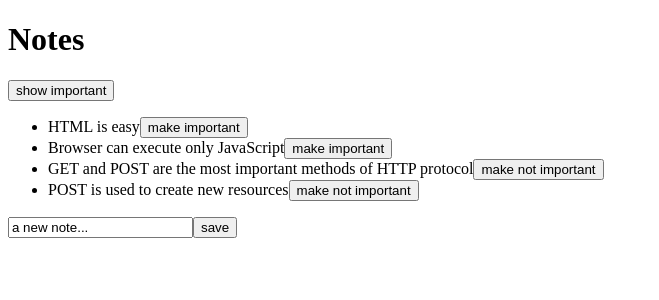
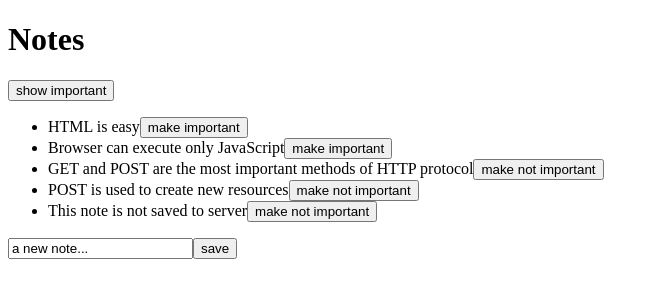
Before and after one commit to jaiminxp/fullstackopen, a React (Vite) app in the folder part-2/notes-frontend/: page / in a window 1280 px wide. Shown: the top 300 px of the page, without its empty margins (0-659 px from the left). Built offline with nearby package versions, Linux system fonts and the light colour scheme; data requests are answered from the project's data file.

Commit message:
catching errors

```diff
--- a/part-2/notes-frontend/src/App.jsx
+++ b/part-2/notes-frontend/src/App.jsx
@@ -45,13 +45,18 @@
   }
 
   const toggleImportanceOf = (id) => {
-    const url = `http://localhost:3001/notes/${id}`
     const note = notes.find(n => n.id === id)
     const changedNote = { ...note, important: !note.important }
 
-    noteService.update(id, changedNote).then(returnedNote => {
-      setNotes(notes.map(n => n.id !== id ? n : returnedNote))
-    })
+    noteService
+      .update(id, changedNote)
+      .then((returnedNote) => {
+        setNotes(notes.map((n) => (n.id !== id ? n : returnedNote)))
+      })
+      .catch((error) => {
+        alert(`the note '${note.content}' was already deleted from server`)
+        setNotes(notes.filter((n) => n.id !== id))
+      })
   }
 
   return (
--- a/part-2/notes-frontend/src/services/notes.js
+++ b/part-2/notes-frontend/src/services/notes.js
@@ -3,7 +3,12 @@
 
 const getAll = () => {
   const request = axios.get(baseUrl)
-  return request.then(response => response.data)
+  const nonExisting = {
+    id: 10000,
+    content: 'This note is not saved to server',
+    important: true,
+  }
+  return request.then(response => response.data.concat(nonExisting))
 }
 
 const create = newObject => {
```
